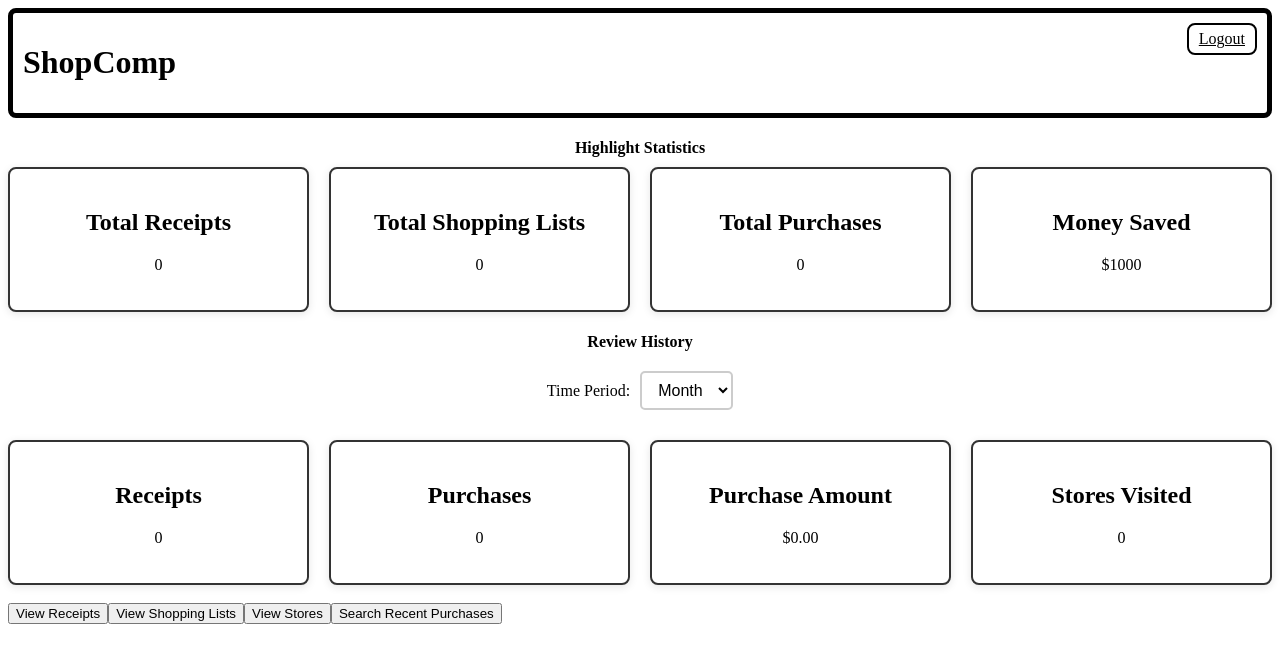
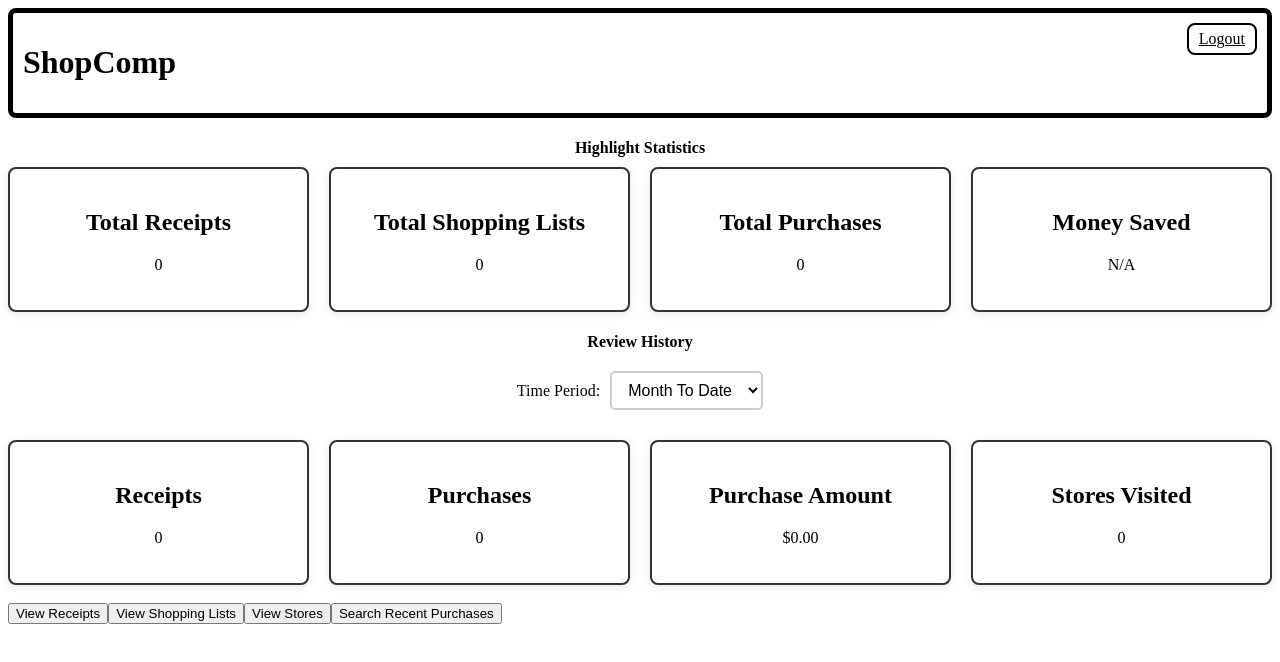
Before and after one commit to Software-Engineering-Kappa/shopcomp-frontend, a Next.js app: page /dashboard in a window 1280 px wide. Shown: the top 662 px of the page. Built offline with nearby package versions, Linux system fonts and the light colour scheme; no server answers; sample sign-in values are in the browser's storage.

Commit message:
made changes to time period window and changed money saved to N/A

```diff
--- a/src/app/dashboard/boundary.tsx
+++ b/src/app/dashboard/boundary.tsx
@@ -112,7 +112,7 @@ export function HighlightStatistics() {
             </div>
             <div className={styles.statItem}>
                 <h2>Money Saved</h2>
-                <p>$1000</p>
+                <p>N/A</p>
             </div>
         </div>
     )
@@ -166,10 +166,10 @@ export function ReviewHistory() {
                     onChange={handleTimeUnitChange}
                     className={styles.dropdown}
                 >
-                    <option value="day">Day</option>
-                    <option value="week">Week</option>
-                    <option value="month">Month</option>
-                    <option value="year">Year</option>
+                    <option value="day">Today</option>
+                    <option value="week">Week To Date</option>
+                    <option value="month">Month To Date</option>
+                    <option value="year">Year To Date</option>
                 </select>
             </div>
             <div className={styles.statsContainer}>
```
